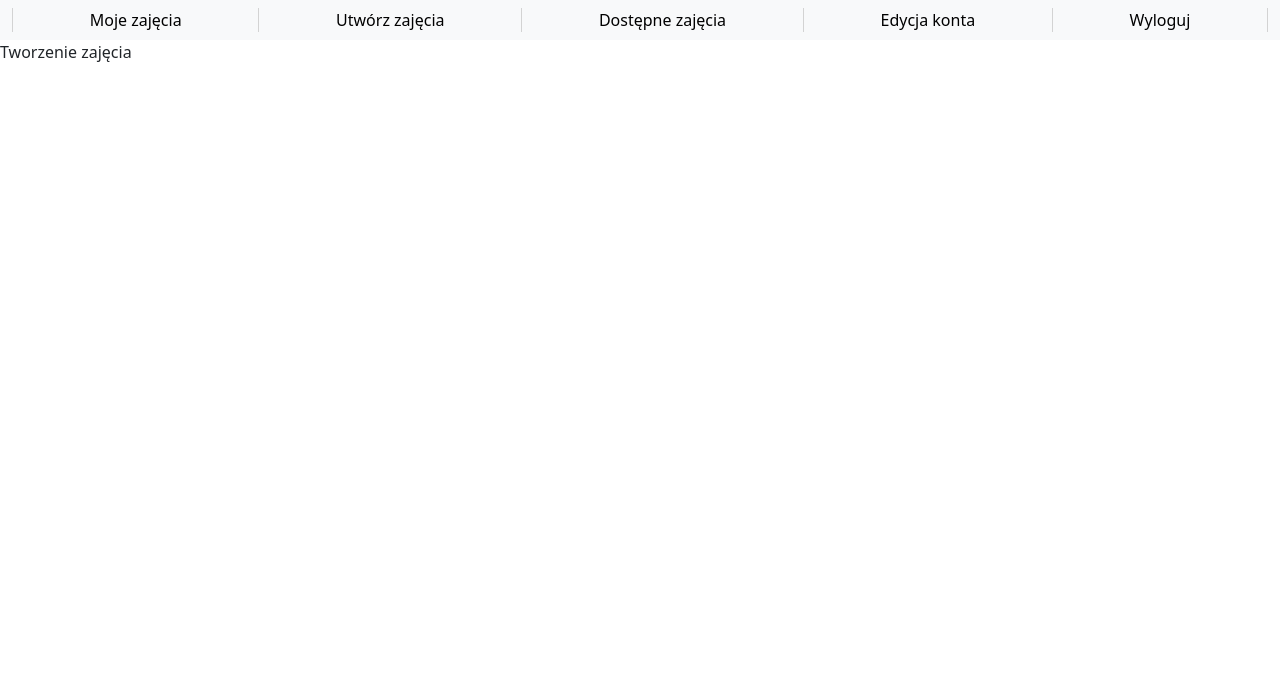
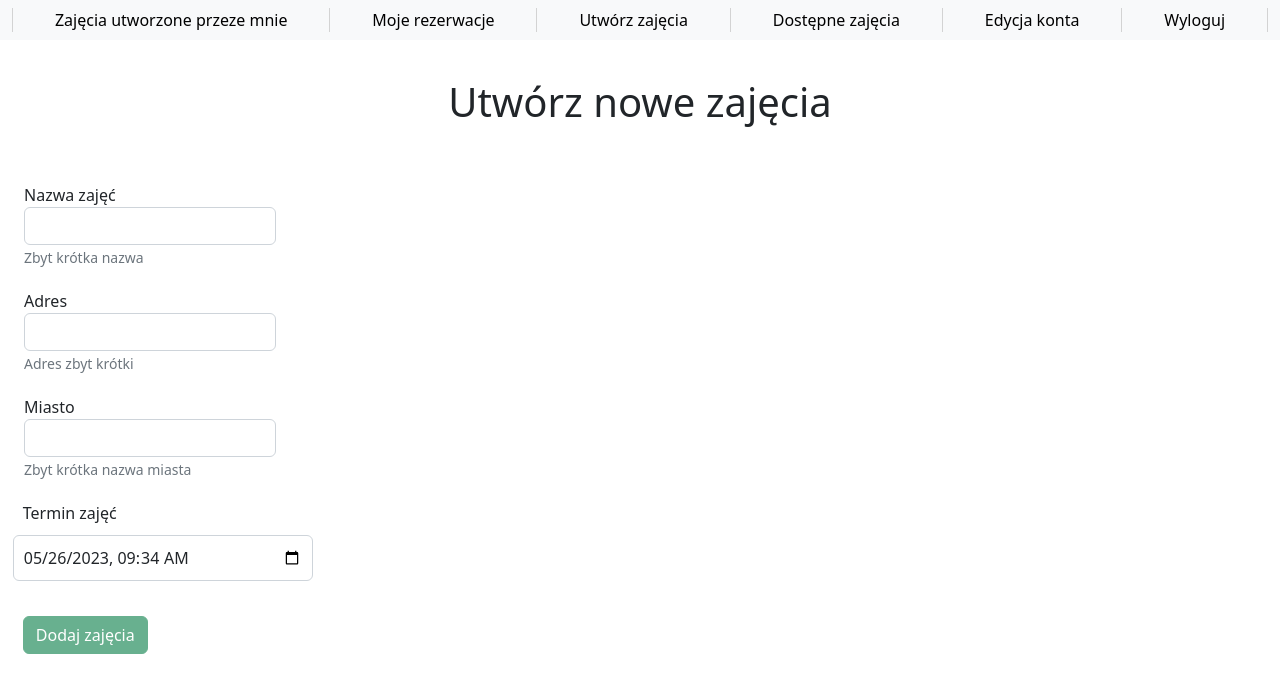
Before and after one commit to adonisUek/ReplaceR, a Vue app in the folder Client/: page /createActivity in a window 1280 px wide. Shown: the top 692 px of the page. Built offline with nearby package versions, Linux system fonts and the light colour scheme.

Commit message:
CreateActivityAdded

```diff
--- a/Client/src/components/MenuComponent.vue
+++ b/Client/src/components/MenuComponent.vue
@@ -6,7 +6,11 @@ const props = defineProps({
 const items = reactive([
   {
     "link": 'My',
-    "text": "Moje zajęcia",
+    "text": "Zajęcia utworzone przeze mnie",
+  },
+  {
+    "link": 'Reserved',
+    "text": "Moje rezerwacje",
   },
   {
     "link": 'CreateActivity',
--- a/Client/src/router.js
+++ b/Client/src/router.js
@@ -40,6 +40,11 @@ export default createRouter({
             component: () => import('./views/MyActivitiesView.vue')
         },
         {
+            path: '/reserved',
+            name: 'Reserved',
+            component: () => import('./views/ReservedActivitiesView.vue')
+        },
+        {
             path: '/added',
             name: 'UserAdded',
             component: () => import('./views/UserAdded.vue')
--- a/Client/src/views/AvailableActivitiesView.vue
+++ b/Client/src/views/AvailableActivitiesView.vue
@@ -87,7 +87,7 @@ onMounted(async () => {
   </div>
   <div class="grid">
     <GridComponent v-if="activities !== null" :display-data-source="handleOptionChange()" title="Dostępne zajęcia"
-      button-text="Wybierz" :button-type=common.buttonType.Accept @button-clicked="e => Select(e)"></GridComponent>
+      button-text="Zarezerwuj" :button-type=common.buttonType.Accept @button-clicked="e => Select(e)"></GridComponent>
     <div v-else class="d-flex justify-content-center align-items-center vh-100">
       <img src='../assets/progressBar.gif' alt="Ładowanie danych..." />
     </div>
--- a/Client/src/views/CreateActivityView.vue
+++ b/Client/src/views/CreateActivityView.vue
@@ -1,12 +1,95 @@
 <script setup>
 import common from '../common.js'
 common.menuVisible = true;
+import { ref } from 'vue';
+import axios from 'axios';
+import { CreateActivity } from '../api';
+import { useRouter } from 'vue-router';
+import TextboxComponent from '../components/TextboxComponent.vue';
+const router = useRouter();
+let title = ref('Utwórz nowe zajęcia');
+const selectedDate = ref(new Date().toISOString().slice(0, 16));
+let activity = ref(null);
+activity.value = {
+  name: '',
+  creatorId: localStorage.getItem('user') ? JSON.parse(localStorage.getItem('user')).id : 0,
+  city: '',
+  address: '',
+};
+
+const Accept = async () => {
+  try {
+    const createActivity = CreateActivity(activity.value.name, selectedDate.value, activity.value.creatorId, activity.value.city, activity.value.address);
+    const response = await axios.post(createActivity.path, createActivity.params);
+    console.log(response);
+    router.push({ name: 'My' });
+  } catch (error) {
+    title.value = "Wystąpił błąd podczas tworzenia zajeć: " + error.response.data
+    console.error(error);
+  }
+};
+
+const disabled = ref(true);
+
+function checkDisabled() {
+  console.log(selectedDate.value + "changed")
+  if (selectedDate.value === null || selectedDate.value === undefined || activity.value.name === ""
+    || activity.value.city === "" || activity.value.creatorId === 0 || activity.value.address === "")
+    disabled.value = true;
+  else
+    disabled.value = false;
+}
+
 </script>
 
 <template>
-  <p>Tworzenie zajęcia</p>
+  <div style="justify-content: center;">
+    <h1>{{ title }}</h1>
+    <div class="control">
+      <TextboxComponent label="Nazwa zajęć" :started-value=activity.name
+        :tooltip="activity.name === '' ? 'Zbyt krótka nazwa' : ''" :is-password=false
+        @text-changed="e => { activity.name = e; checkDisabled() }"></TextboxComponent>
+    </div>
+    <div class="control">
+      <TextboxComponent label="Adres" :started-value=activity.address
+        :tooltip="activity.address === '' ? 'Adres zbyt krótki' : ''" :is-password=false
+        @text-changed="e => { activity.address = e; checkDisabled() }"></TextboxComponent>
+    </div>
+    <div class="control">
+      <TextboxComponent label="Miasto" :started-value=activity.city
+        :tooltip="activity.city === '' ? 'Zbyt krótka nazwa miasta' : ''" :is-password=false
+        @text-changed="e => { activity.city = e; checkDisabled() }"></TextboxComponent>
+    </div>
+    <div>
+      <label class="control tbDiv">Termin zajęć</label>
+      <input class="form-control control tbDiv" type="datetime-local" v-model="selectedDate" @change="checkDisabled()" />
+    </div>
+    <div class="tbDiv button">
+      <button :class=common.buttonType.Accept :disabled="disabled" @click="Accept">Dodaj zajęcia</button>
+    </div>
+  </div>
 </template>
 
 <style scoped>
+h1 {
+  text-align: center;
+  padding: 3%;
+}
+.control {
+  display: block;
+  justify-content: center;
+  align-items: center;
+  max-width: 300px;
+  padding: 10px;
+}
 
+.tbDiv {
+  margin-left: 1%;
+  margin-right: 1%;
+}
+
+.button {
+  margin-top: 2%;
+  padding: 10px;
+}
 </style>
--- a/Client/src/views/MyActivitiesView.vue
+++ b/Client/src/views/MyActivitiesView.vue
@@ -9,7 +9,6 @@ common.menuVisible = true;
 const activities = ref(null);
 const notReservedActivitiesCreatedByMe = [];
 const reservedActivitiesCreatedByMe = [];
-const reservedActivitiesByMe = [];
 const router = useRouter();
 const id = ref(null);
 
@@ -25,7 +24,6 @@ onMounted(async () => {
     activities.value = response.data;
     const activitiesCreated = toRaw(activities.value).filter(act => act.creator.id === id.value && act.statusName === "Available");
     const reservedActivities = toRaw(activities.value).filter(act => act.creator.id === id.value && act.statusName === "Reserved");
-    const activitiesReservedByMe = toRaw(activities.value).filter(act => act.newUser && act.newUser.id === id.value && act.statusName === "Reserved");
 
     activitiesCreated.forEach(activity => {
       const dataAktywności = new Date(activity.date);
@@ -49,19 +47,6 @@ onMounted(async () => {
       }
       reservedActivitiesCreatedByMe.push(displayedActivity);
     });
-
-    activitiesReservedByMe.forEach(activity => {
-      const dataAktywności = new Date(activity.date);
-      const displayedActivity = {
-        id: activity.id,
-        Nazwa: activity.name,
-        Data: `${dataAktywności.getDate().toString().padStart(2, '0')}-${(dataAktywności.getMonth() + 1).toString().padStart(2, '0')}-${dataAktywności.getFullYear()}, ${dataAktywności.getHours().toString().padStart(2, '0')}:${dataAktywności.getMinutes().toString().padStart(2, '0')}`,
-        Adres: `${activity.address}, ${activity.city}`,
-        Utworzył: `${activity.creator.firstName} ${activity.creator.lastName} (${activity.creator.login})`,
-      }
-      reservedActivitiesByMe.push(displayedActivity);
-    });
-
   } catch (error) {
     console.error(error);
   }
@@ -70,17 +55,12 @@ onMounted(async () => {
 </script>
 
 <template>
-  <p>{{ activities }}</p>
-  <p>{{ id }}</p>
   <div v-if="activities !== null">
     <GridComponent :display-data-source="notReservedActivitiesCreatedByMe"
-      title="Utworzone przeze mnie i nie zarezerwowane" button-text="Usuń zajęcia" :button-type=common.buttonType.Delete
+      title="Jeszcze nie zarezerwowane" button-text="Usuń zajęcia" :button-type=common.buttonType.Delete
       @button-clicked="e => console.log(e)"></GridComponent>
     <GridComponent v-if="activities !== null" :display-data-source="reservedActivitiesCreatedByMe"
-      title="Utworzone przeze mnie i zarezerwowane" button-text="Odwołaj zajęcia" :button-type=common.buttonType.Warning
-      @button-clicked="e => console.log(e)"></GridComponent>
-    <GridComponent v-if="activities !== null" :display-data-source="reservedActivitiesByMe"
-      title="Zarezerwowane przeze mnie" button-text="Anuluj rezerwację" :button-type=common.buttonType.Warning
+      title="Zarezerwowane" button-text="Odwołaj zajęcia" :button-type=common.buttonType.Warning
       @button-clicked="e => console.log(e)"></GridComponent>
   </div>
   <div v-else class="d-flex justify-content-center align-items-center vh-100">
--- /dev/null
+++ b/Client/src/views/ReservedActivitiesView.vue
@@ -0,0 +1,54 @@
+<script setup>
+import { ref, onMounted, toRefs, toRaw } from 'vue'
+import common from '../common.js'
+import GridComponent from '../components/GridComponent.vue';
+import axios from 'axios';
+import { useRouter } from 'vue-router';
+import { GetMyActivities, UpdateActivity, DeleteActivity } from '../api'
+common.menuVisible = true;
+const activities = ref(null);
+const reservedActivitiesByMe = [];
+const router = useRouter();
+const id = ref(null);
+
+
+onMounted(async () => {
+  try {
+    const localStorageData = localStorage.getItem('user');
+    if (localStorageData === null || localStorageData === undefined)
+      router.push({ name: 'LogIn' });
+    id.value = JSON.parse(localStorage.getItem('user')).id;
+    const myActivities = GetMyActivities(JSON.parse(localStorageData).id);
+    const response = await axios.get(myActivities.path, myActivities.params);
+    activities.value = response.data;
+    const activitiesReservedByMe = toRaw(activities.value).filter(act => act.newUser && act.newUser.id === id.value && act.statusName === "Reserved");
+    activitiesReservedByMe.forEach(activity => {
+      const dataAktywności = new Date(activity.date);
+      const displayedActivity = {
+        id: activity.id,
+        Nazwa: activity.name,
+        Data: `${dataAktywności.getDate().toString().padStart(2, '0')}-${(dataAktywności.getMonth() + 1).toString().padStart(2, '0')}-${dataAktywności.getFullYear()}, ${dataAktywności.getHours().toString().padStart(2, '0')}:${dataAktywności.getMinutes().toString().padStart(2, '0')}`,
+        Adres: `${activity.address}, ${activity.city}`,
+        Utworzył: `${activity.creator.firstName} ${activity.creator.lastName} (${activity.creator.login})`,
+      }
+      reservedActivitiesByMe.push(displayedActivity);
+    });
+  } catch (error) {
+    console.error(error);
+  }
+});
+
+</script>
+
+<template>
+  <div v-if="activities !== null">
+    <GridComponent v-if="activities !== null" :display-data-source="reservedActivitiesByMe"
+      title="Zarezerwowane przeze mnie" button-text="Anuluj rezerwację" :button-type=common.buttonType.Warning
+      @button-clicked="e => console.log(e)"></GridComponent>
+  </div>
+  <div v-else class="d-flex justify-content-center align-items-center vh-100">
+    <img src='../assets/progressBar.gif' alt="Ładowanie danych..." />
+  </div>
+</template>
+
+<style scoped></style>
```
